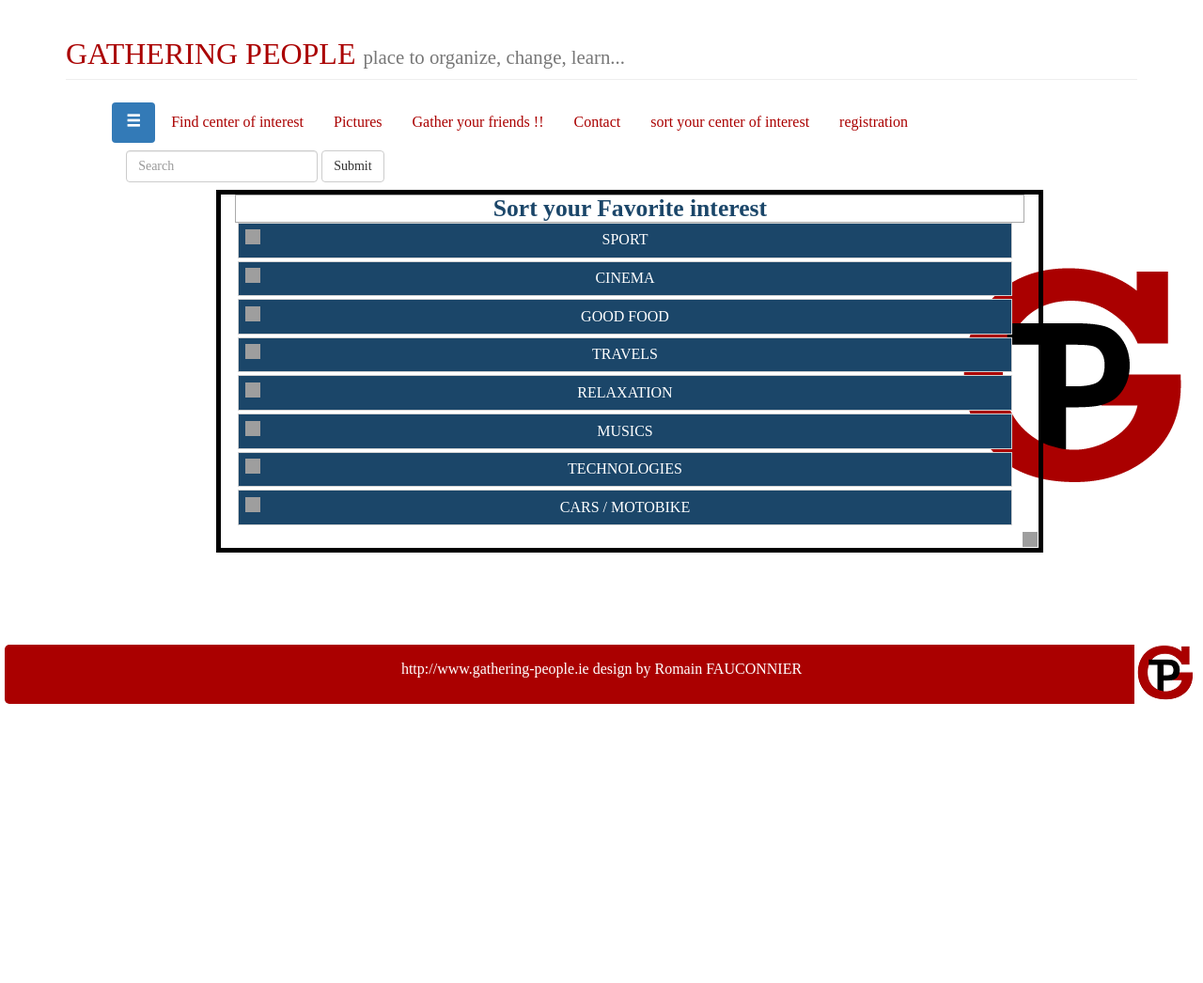
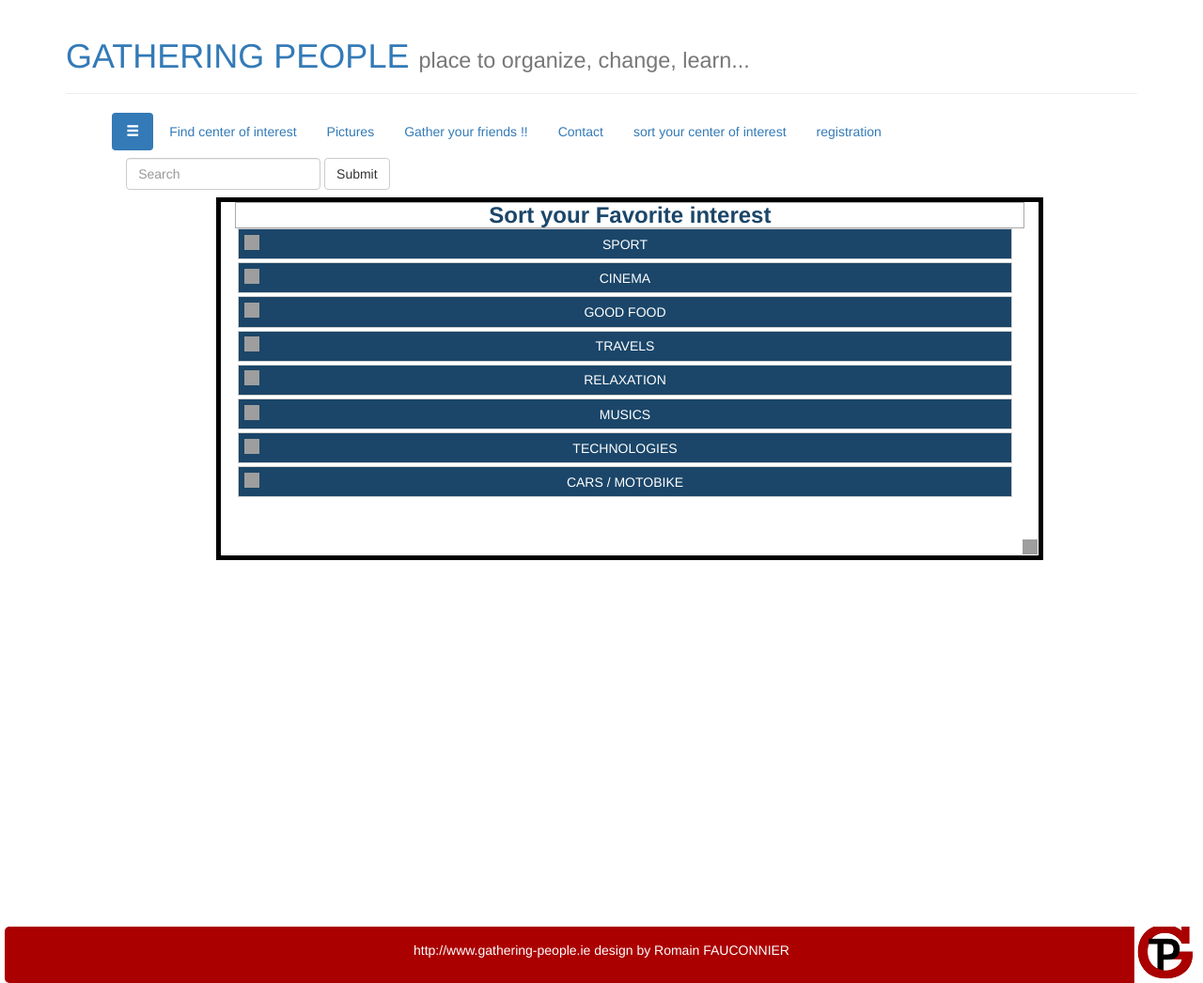
Before and after one commit to romulus31/gathering_people, a PHP site: page /Write_comment.php in a window 1280 px wide. Shown: the whole page at 94% size. Before the commit the page ends 749 px from the top, so only its background shows below. Run offline with PHP 8.4, Linux system fonts and the light colour scheme; grey boxes are pictures that could not be loaded.

Commit message:
Adding some css

```diff
--- a/spacegallery/index.php
+++ b/spacegallery/index.php
@@ -6,6 +6,8 @@
     <link rel="stylesheet" media="screen" type="text/css" href="css/spacegallery.css" />
     <link rel="stylesheet" media="screen" type="text/css" href="css/custom.css" />
 	<link rel="stylesheet" media="screen" type="text/css" href="menu_bis.css" />
+        <link href="dist/css/bootstrap.css" rel="stylesheet" type="text/css" media="screen" />
+<script type="text/javascript" src="dist/js/bootstrap.js"</script>
 
     <script type="text/javascript" src="js/jquery.js"></script>
     <script type="text/javascript" src="js/eye.js"></script>
--- a/style.css
+++ b/style.css
@@ -1,14 +1,14 @@
 
 
-body
+html,body
 {
-	margin: 0;
-	padding: 0;
-	background:url(images/logo-gp05.png) fixed no-repeat right;
+
+	//background:url(images/logo-gp05.png) fixed no-repeat right;
 	font-family: Arial, Helvetica, sans-serif;
 	font-size: 16px;
 	font-weight: 200;
 	font-family:rockwell;
+        height: 100%
 
 }
 a{
@@ -172,9 +172,9 @@ color:rgb(23,151,30);
 
 /* Header */
 
-#header {
+/*#header {
 	height:109px;
-}
+}*/
 
 /* Logo */
 
@@ -272,14 +272,13 @@ font-weight:bold;
 
 #footer {
     margin: 5px;
-	position:relative;
+    margin-top:330px;
+
 	clear: left;
-	margin-top: 30px;
 	padding: 15px;
 	background: url("images/logo-gp05-lil.png") no-repeat bottom right rgb(170,0,0);
         border-radius: 5px;
 	text-align: center;
-	border: 3px;
 	color:white;
 }
 .toggler { width: 20%; height: 40%; margin-left:32%;}
--- a/write_comment.php
+++ b/write_comment.php
@@ -11,18 +11,13 @@
 <script type="text/javascript" src="biblio/jquery-1.8.2.js"></script>
 
 <link href="dist/css/bootstrap.css" rel="stylesheet" type="text/css" media="screen" />
-<script type="text/javascript" src="dist/js/bootstrap.js"</script>
-
-
-<style type="text/css">
-
-</style>
+<script type="text/javascript" src="dist/js/bootstrap.js"></script>
 <meta http-equiv="content-type" content="text/html; charset=utf-8" />
 <script type="text/javascript" src="biblio/jquery-1.8.2.js"></script>
 <script type="text/javascript" src="biblio/jquery-ui.js"></script>
 <link href="biblio/jquery-ui.css" rel="stylesheet" type="text/css" media="screen" />
-<link href="style.css" rel="stylesheet" type="text/css" media="screen" />
-<style type="text/css"> </style>
+
+
 
 <!-- Resizable -->
  <style>
```
